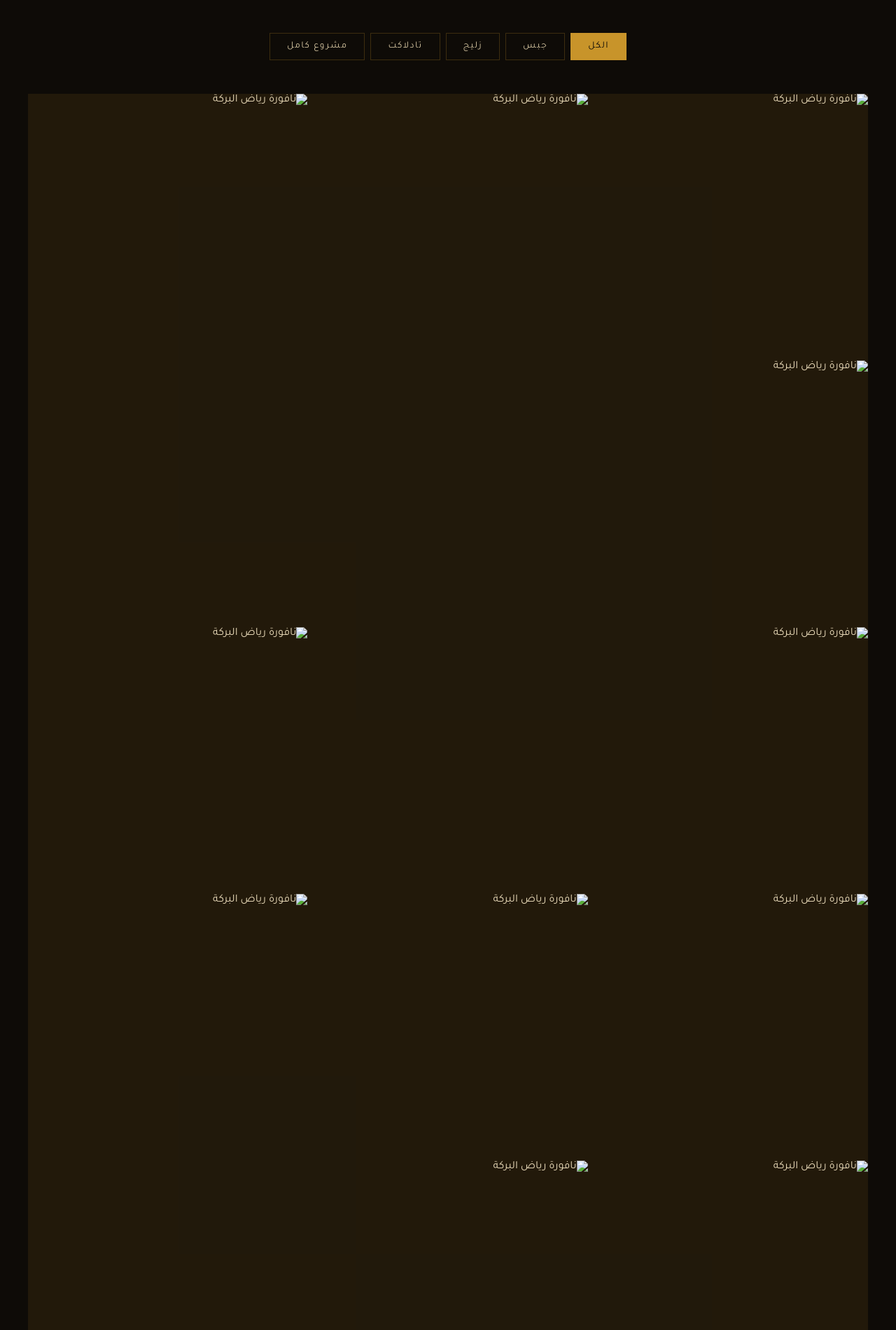
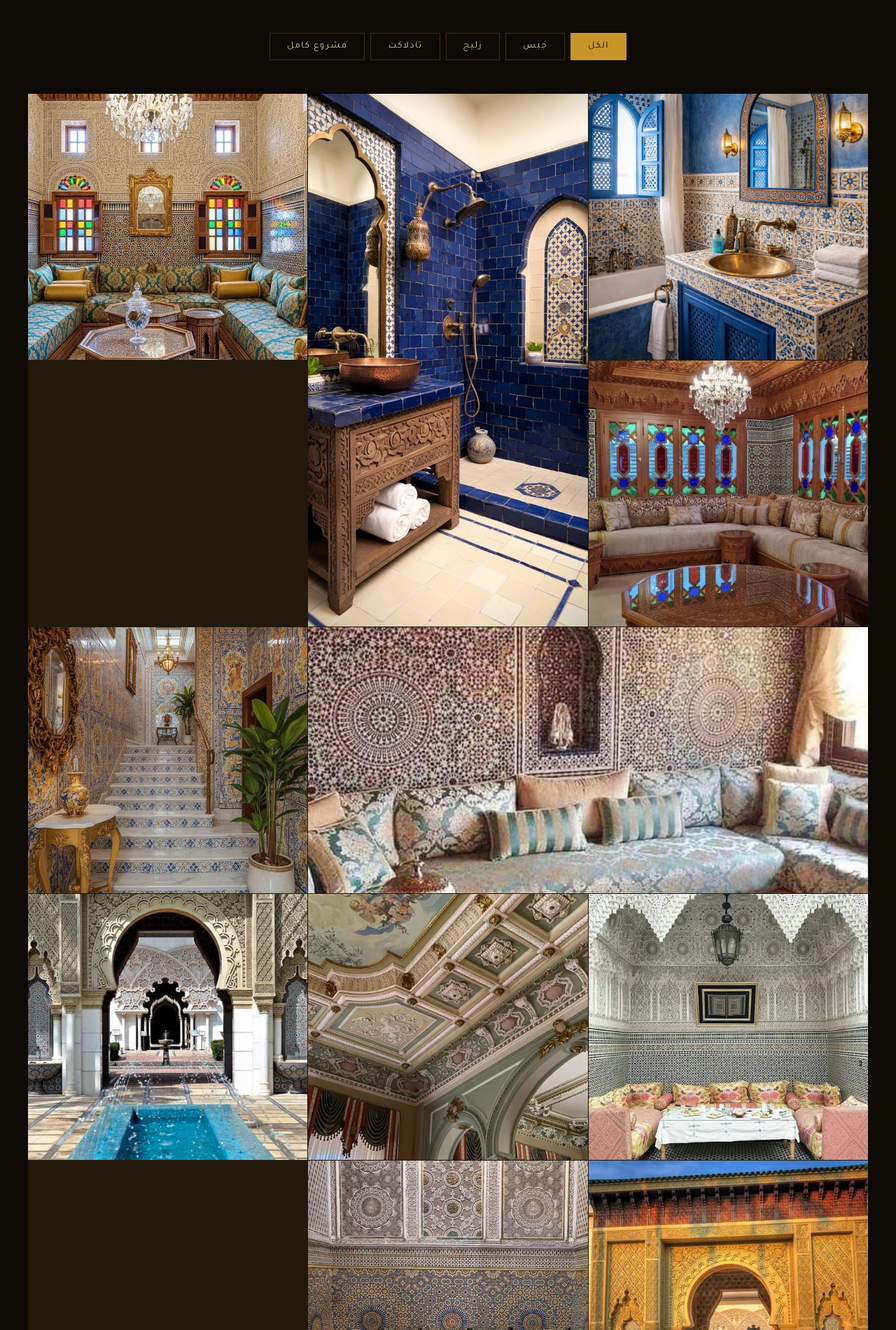
Before and after one commit to mohamed-100-work/my-site-web, a plain HTML site: page index.html in a window 1280 px wide. Shown: the part 2020-3920 px from the top of the page at 70% size. Drawn offline with Linux system fonts and the light colour scheme.

Commit message:
Update index.html

```diff
--- a/index.html
+++ b/index.html
@@ -785,88 +785,88 @@
 
     <div class="project-card reveal" data-category="zellij">
         <div class="project-img">
-          <img src="images/1.jpg" alt="نافورة رياض البركة" loading="lazy" />
+          <img src="1.jpg" alt="نافورة رياض البركة" loading="lazy" />
         </div>
       </div>
 
       <div class="project-card large reveal" data-category="platre">
         <div class="project-img">
-          <img src="images/2.jpg" alt="نافورة رياض البركة" loading="lazy" />
+          <img src="2.jpg" alt="نافورة رياض البركة" loading="lazy" />
         </div>
       </div>
 
       <div class="project-card reveal" data-category="tadelakt">
         <div class="project-img">
-          <img src="images/3.jpg" alt="نافورة رياض البركة" loading="lazy" />
+          <img src="3.jpg" alt="نافورة رياض البركة" loading="lazy" />
         </div>
       </div>
 
       <div class="project-card reveal" data-category="zellij">
         <div class="project-img">
-          <img src="images/4.jpg" alt="نافورة رياض البركة" loading="lazy" />
+          <img src="4.jpg" alt="نافورة رياض البركة" loading="lazy" />
         </div>
       </div>
 
       <div class="project-card complet-card reveal" data-category="complet">
         <div class="project-img">
-          <img src="images/5.jpg" alt="نافورة رياض البركة" loading="lazy" />
+          <img src="5.jpg" alt="نافورة رياض البركة" loading="lazy" />
         </div>
       </div>
 
       <div class="project-card reveal" data-category="platre">
         <div class="project-img">
-          <img src="images/6.jpg" alt="نافورة رياض البركة" loading="lazy" />
+          <img src="6.jpg" alt="نافورة رياض البركة" loading="lazy" />
         </div>
       </div>
       <div class="project-card reveal" data-category="tadelakt">
         <div class="project-img">
-          <img src="images/7.jpg" alt="نافورة رياض البركة" loading="lazy" />
+          <img src="7.jpg" alt="نافورة رياض البركة" loading="lazy" />
         </div>
       </div>
 
       <div class="project-card reveal" data-category="zellij">
         <div class="project-img">
-          <img src="images/8.jpeg" alt="نافورة رياض البركة" loading="lazy" />
+          <img src="8.jpeg" alt="نافورة رياض البركة" loading="lazy" />
         </div>
       </div>
 
 
       <div class="project-card reveal" data-category="platre">
         <div class="project-img">
-          <img src="images/10.jpeg" alt="نافورة رياض البركة" loading="lazy" />
+          <img src="10.jpeg" alt="نافورة رياض البركة" loading="lazy" />
         </div>
       </div>
       <div class="project-card reveal" data-category="tadelakt">
         <div class="project-img">
-          <img src="images/11.jpeg" alt="نافورة رياض البركة" loading="lazy" />
+          <img src="11.jpeg" alt="نافورة رياض البركة" loading="lazy" />
         </div>
       </div>
 
       <div class="project-card reveal" data-category="zellij">
         <div class="project-img">
-          <img src="images/12.jpeg" alt="نافورة رياض البركة" loading="lazy" />
+          <img src="12.jpeg" alt="نافورة رياض البركة" loading="lazy" />
         </div>
       </div>
 
       <div class="project-card complet-card reveal" data-category="complet">
         <div class="project-img">
-          <img src="images/15.jpeg" alt="نافورة رياض البركة" loading="lazy" />
+          <img src="15.jpeg" alt="نافورة رياض البركة" loading="lazy" />
         </div>
       </div>
 
       <div class="project-card reveal" data-category="platre">
         <div class="project-img">
-          <img src="images/16.jpeg" alt="نافورة رياض البركة" loading="lazy" />
+          <img src="16.jpeg" alt="نافورة رياض البركة" loading="lazy" />
         </div>
       </div>
       <div class="project-card complet-card reveal" data-category="complet">
         <div class="project-img">
-          <img src="images/17.jpeg" alt="نافورة رياض البركة" loading="lazy" />
+          <img src="17.jpeg" alt="نافورة رياض البركة" loading="lazy" />
       </div>
 
       <div class="project-card reveal" data-category="platre">
         <div class="project-img">
-          <img src="images/20.jpeg" alt="نافورة رياض البركة" loading="lazy" />
+          <img src="20.jpeg" alt="نافورة رياض البركة" loading="lazy" />
         </div>
       </div>
 
```
